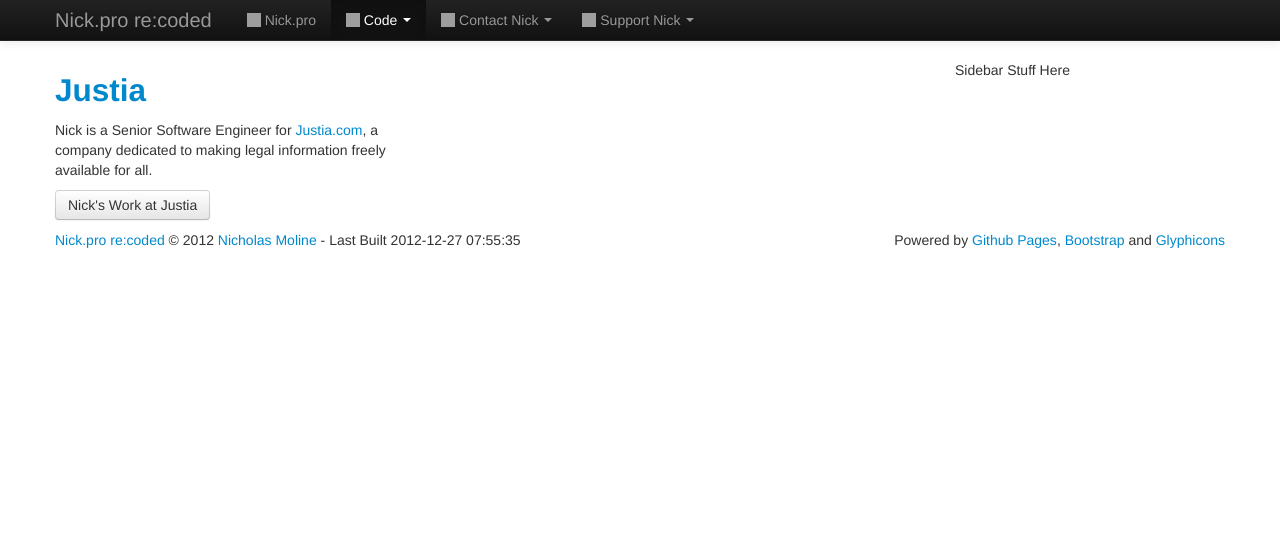
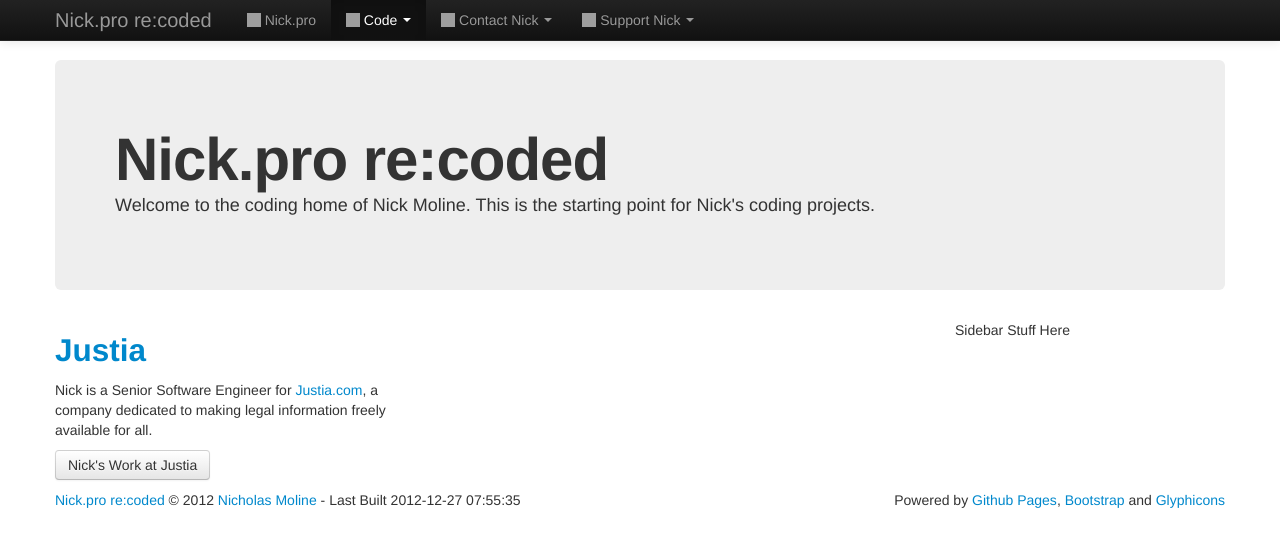
Before and after one commit to nickmoline/nickmoline.github.com, a Jekyll site: the page built from index.html, in a window 1280 px wide. Shown: the top 547 px of the page. Built offline with Jekyll 4.4.1, drawn with Linux system fonts in a browser that asks for light colours; nearby versions of some CDN libraries; grey boxes are pictures that could not be loaded.

Commit message:
Need to name the variables right

```diff
--- a/_layouts/default.html
+++ b/_layouts/default.html
@@ -88,7 +88,7 @@
 
 	<div class="container">
 
-		{% if ishome == 'true' %}
+		{% if page.ishome %}
 		<div class="hero-unit">
 			<h1>{{site.title}}</h1>
 			<p>Welcome to the coding home of Nick Moline.  This is the starting point for Nick's coding projects.</p>
```
